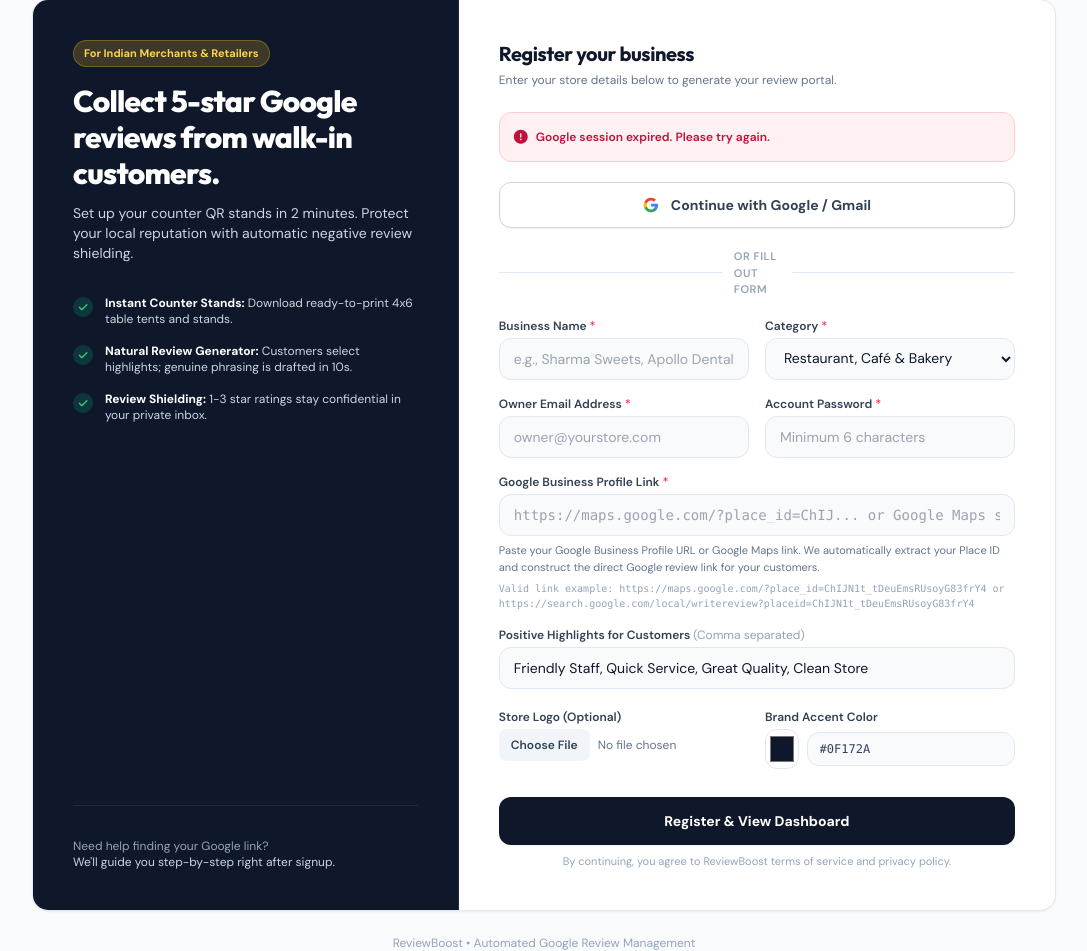
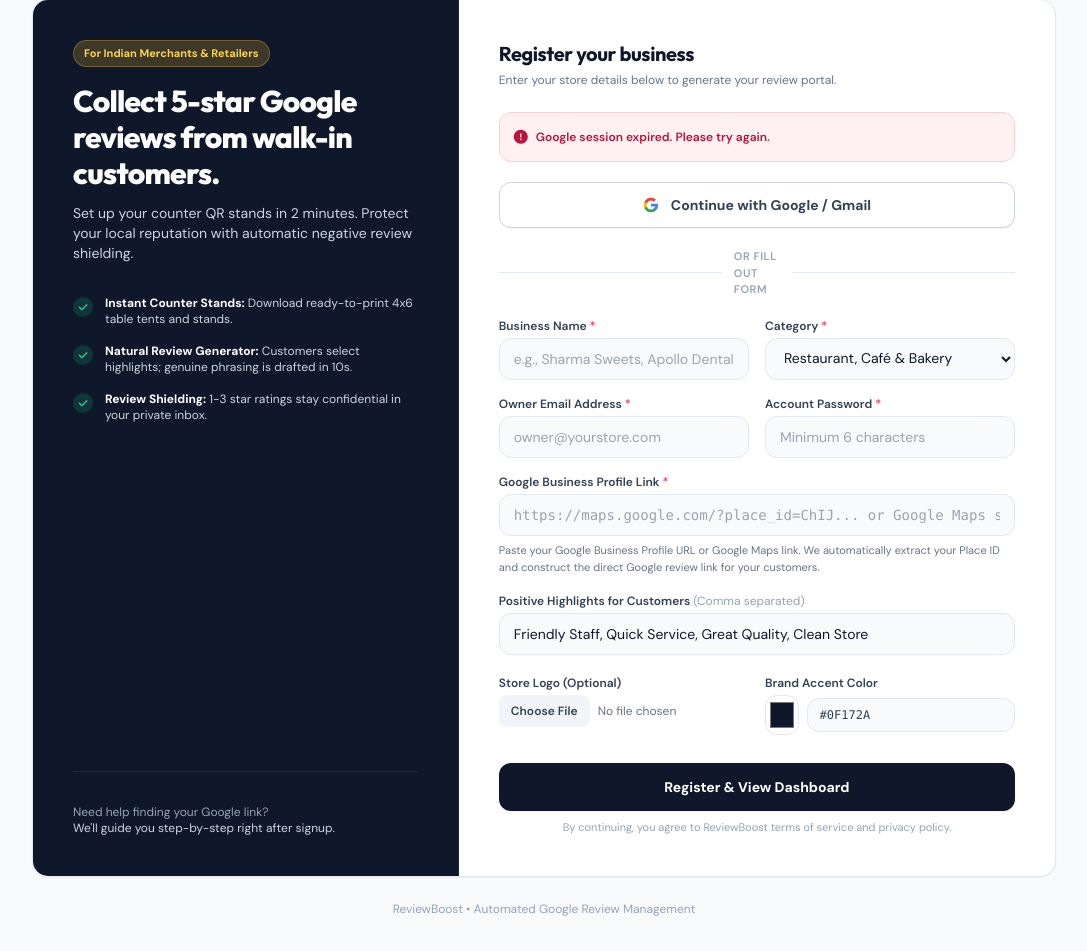
Before and after one commit to thakurdaman/ai-google-review-generator, a FastAPI app: a page that uses app/templates/signup.html in a window 1280 px wide. Shown: the part 89-1040 px from the top of the page, without its empty margins (96-1183 px from the left). After the commit the page ends 1005 px from the top, so only its background shows below. Run offline with FastAPI, Linux system fonts and the light colour scheme; some libraries are stand-ins or nearby versions.

Commit message:
fix: remove valid link example text from UI and error messages

```diff
--- a/app/google_places.py
+++ b/app/google_places.py
@@ -15,8 +15,7 @@ VALID_WRITEREVIEW_EXAMPLE = "https://search.google.com/local/writereview?placeid
 
 PLACE_ID_ERROR_MESSAGE = (
     "Could not extract a usable Google Place ID from the link provided. "
-    "Please paste your official Google Business Profile or Google Maps link containing your Place ID. "
-    f"Example valid link: {VALID_EXAMPLE_URL} or {VALID_WRITEREVIEW_EXAMPLE}"
+    "Please paste your official Google Business Profile or Google Maps link containing your Place ID."
 )
 
 # Standard Google Place IDs start with ChIJ or GhIJ, followed by base64-like chars
--- a/app/templates/google_signup_complete.html
+++ b/app/templates/google_signup_complete.html
@@ -106,9 +106,6 @@
                     Paste your Google Business Profile URL or Google Maps link. We automatically extract your Place ID and construct the direct review link for your customers.
                 </p>
                 <div id="google-place-id-status" class="mt-2 text-[11px] p-2.5 rounded-xl border hidden transition"></div>
-                <p class="text-[10px] text-slate-400 mt-1 font-mono">
-                    Valid link example: https://maps.google.com/?place_id=ChIJN1t_tDeuEmsRUsoyG83frY4 or https://search.google.com/local/writereview?placeid=ChIJN1t_tDeuEmsRUsoyG83frY4
-                </p>
             </div>
 
             <!-- Tags -->
@@ -200,7 +197,7 @@
                     <span>No Place ID detected yet</span>
                 </div>
                 <p class="text-[10px] text-amber-900 mt-0.5">
-                    Please paste a Google Maps business link containing your Place ID. Example: <span class="font-mono">https://maps.google.com/?place_id=ChIJN1t_tDeuEmsRUsoyG83frY4</span>
+                    Please paste your official Google Business Profile or Google Maps business link containing your Place ID.
                 </p>
             `;
         } else {
--- a/app/templates/owner_dashboard.html
+++ b/app/templates/owner_dashboard.html
@@ -275,9 +275,6 @@
                             Paste your Google Business Profile URL or Google Maps link. We automatically extract your Place ID and construct the direct review link for all customer counter scans.
                         </p>
                         <div id="owner-place-id-status" class="mt-2 text-[11px] p-2.5 rounded-xl border hidden transition"></div>
-                        <p class="text-[10px] text-slate-400 mt-1 font-mono">
-                            Valid link example: https://maps.google.com/?place_id=ChIJN1t_tDeuEmsRUsoyG83frY4 or https://search.google.com/local/writereview?placeid=ChIJN1t_tDeuEmsRUsoyG83frY4
-                        </p>
                     </div>
 
                     <div class="grid grid-cols-1 sm:grid-cols-2 gap-3.5">
@@ -475,7 +472,7 @@
                     <span>No Place ID detected yet</span>
                 </div>
                 <p class="text-[10px] text-amber-900 mt-0.5">
-                    Please paste a Google Maps business link containing your Place ID. Example: <span class="font-mono">https://maps.google.com/?place_id=ChIJN1t_tDeuEmsRUsoyG83frY4</span>
+                    Please paste your official Google Business Profile or Google Maps business link containing your Place ID.
                 </p>
             `;
         } else {
--- a/app/templates/signup.html
+++ b/app/templates/signup.html
@@ -169,9 +169,6 @@
                         Paste your Google Business Profile URL or Google Maps link. We automatically extract your Place ID and construct the direct Google review link for your customers.
                     </p>
                     <div id="signup-place-id-status" class="mt-2 text-[11px] p-2.5 rounded-xl border hidden transition"></div>
-                    <p class="text-[10px] text-slate-400 mt-1 font-mono">
-                        Valid link example: https://maps.google.com/?place_id=ChIJN1t_tDeuEmsRUsoyG83frY4 or https://search.google.com/local/writereview?placeid=ChIJN1t_tDeuEmsRUsoyG83frY4
-                    </p>
                 </div>
 
                 <!-- Preset Tags -->
@@ -270,7 +267,7 @@
                     <span>No Place ID detected yet</span>
                 </div>
                 <p class="text-[10px] text-amber-900 mt-0.5">
-                    Please paste a Google Maps business link containing your Place ID. Example: <span class="font-mono">https://maps.google.com/?place_id=ChIJN1t_tDeuEmsRUsoyG83frY4</span>
+                    Please paste your official Google Business Profile or Google Maps business link containing your Place ID.
                 </p>
             `;
         } else {
```
Also changed, not shown: tests/test_flow.py (+1 -2 lines).
